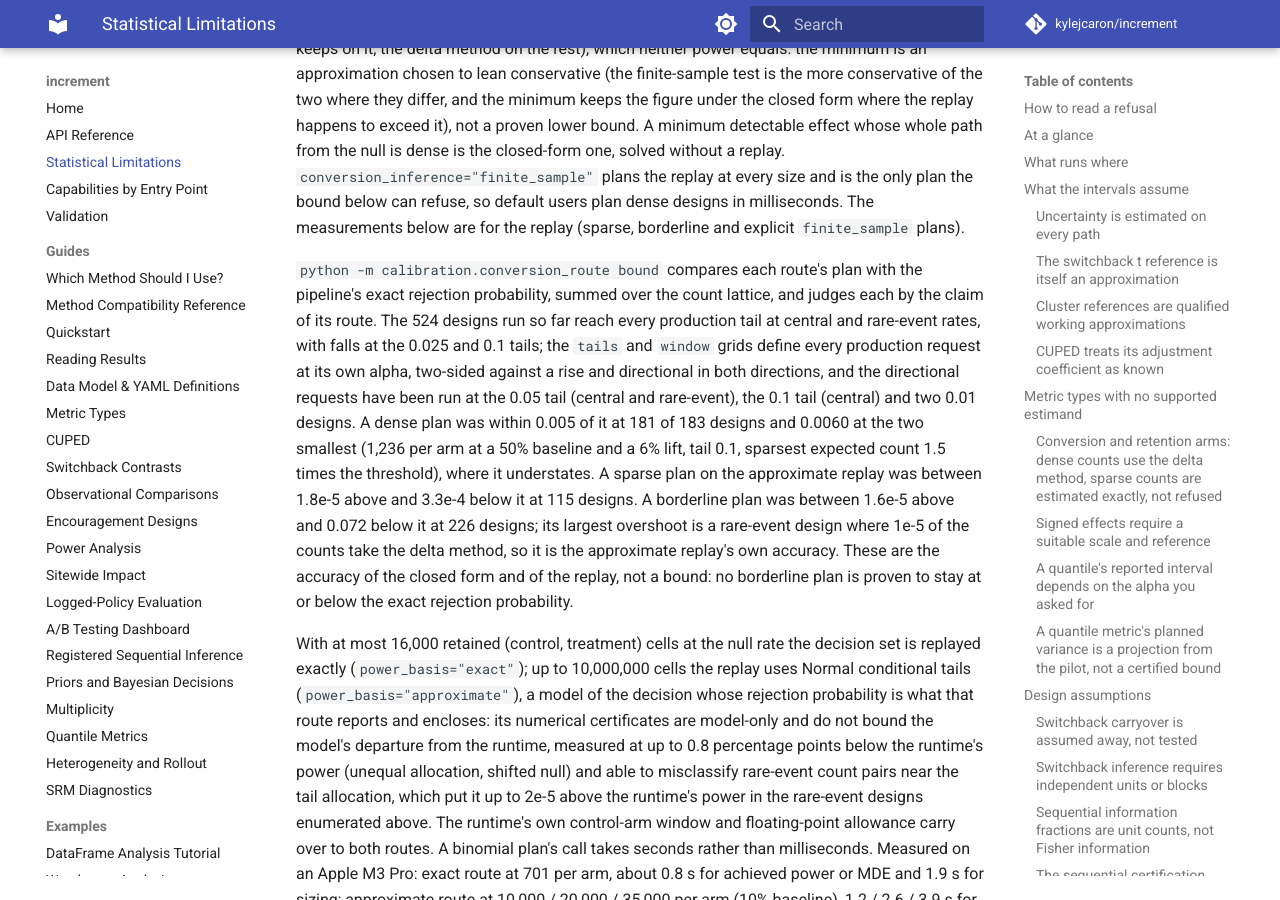
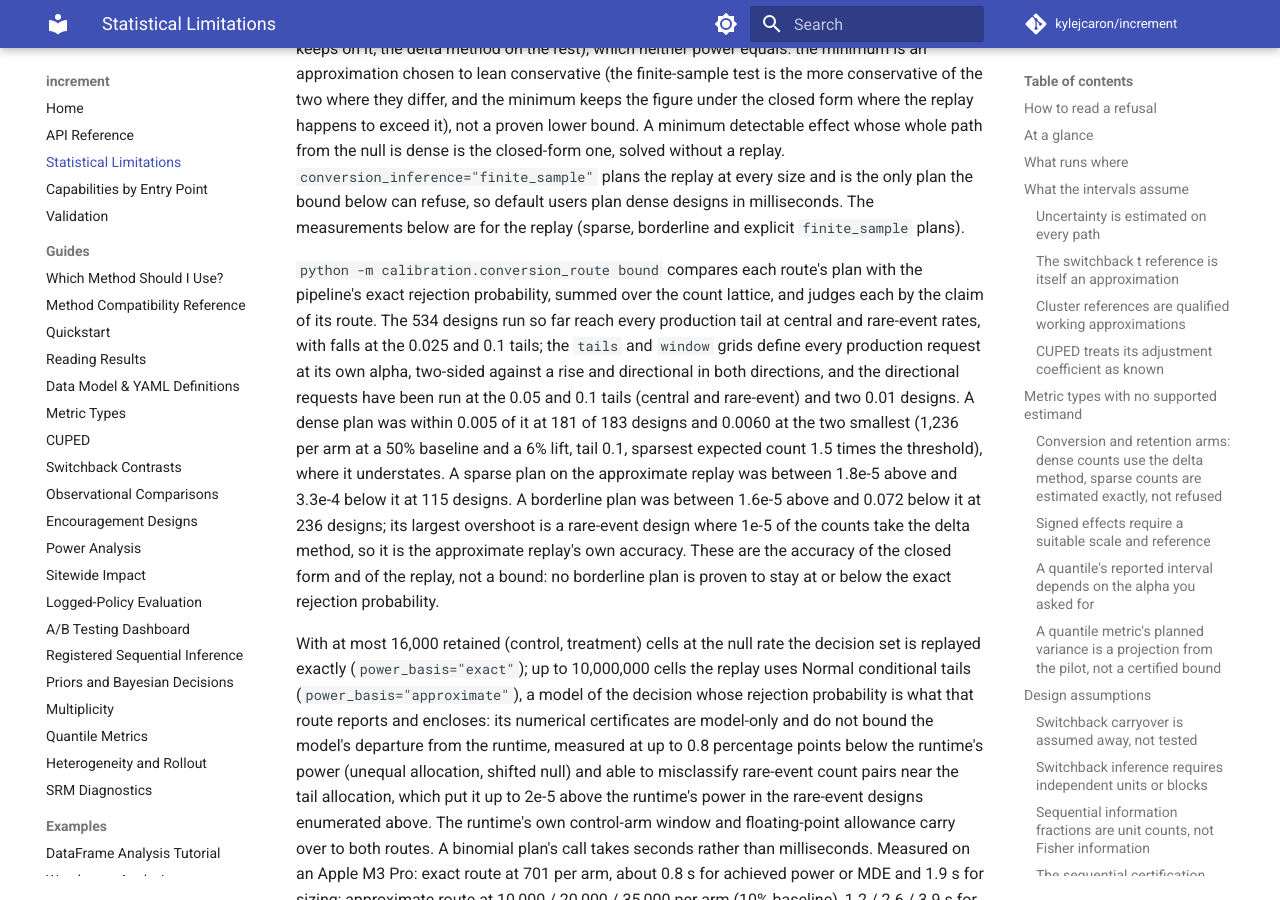
Before and after one commit to kylejcaron/increment, an MkDocs documentation site: the page built from docs/limitations.md, in a window 1280 px wide and 900 px high, scrolled down 22140 px. Built offline with MkDocs 1.6.1 and Material for MkDocs 9.7.7, drawn with Linux system fonts in a browser that asks for light colours; comment, search, counter and statistics services are not loaded.

Commit message:
Record the directional window designs run at the 0.1 tail

```diff
--- a/docs/limitations.md
+++ b/docs/limitations.md
@@ -828,15 +828,15 @@ milliseconds. The measurements below are for the replay (sparse, borderline and
 
 `python -m calibration.conversion_route bound` compares each route's plan with the pipeline's
 exact rejection probability, summed over the count lattice, and judges each by the claim of its
-route. The 524 designs run so far reach every production tail at central and rare-event rates,
+route. The 534 designs run so far reach every production tail at central and rare-event rates,
 with falls at the 0.025 and 0.1 tails; the `tails` and `window` grids define every production
 request at its own alpha, two-sided against a rise and directional in both directions, and
-the directional requests have been run at the 0.05 tail (central and rare-event), the 0.1 tail
-(central) and two 0.01 designs. A dense plan was within 0.005 of it at 181 of 183 designs and
+the directional requests have been run at the 0.05 and 0.1 tails (central and rare-event) and
+two 0.01 designs. A dense plan was within 0.005 of it at 181 of 183 designs and
 0.0060 at the two smallest (1,236 per arm at a 50% baseline and a 6% lift, tail 0.1, sparsest
 expected count 1.5 times the threshold), where it understates. A sparse plan on the
 approximate replay was between 1.8e-5 above and 3.3e-4 below it at 115 designs. A borderline
-plan was between 1.6e-5 above and 0.072 below it at 226 designs; its largest overshoot is a
+plan was between 1.6e-5 above and 0.072 below it at 236 designs; its largest overshoot is a
 rare-event design where 1e-5 of the counts take the delta method, so it is the approximate
 replay's own accuracy. These are the accuracy of the closed form and of the replay, not a
 bound: no borderline plan is proven to stay at or below the exact rejection probability.
```
